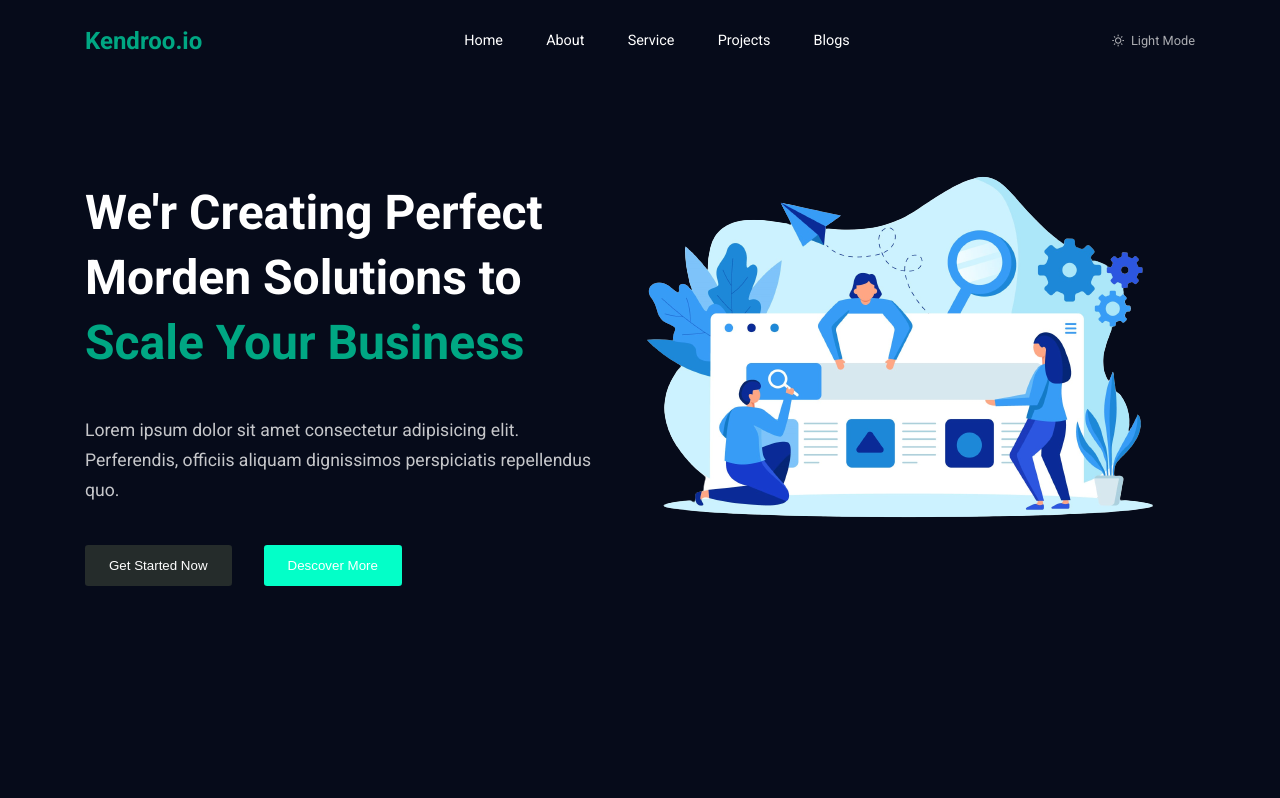
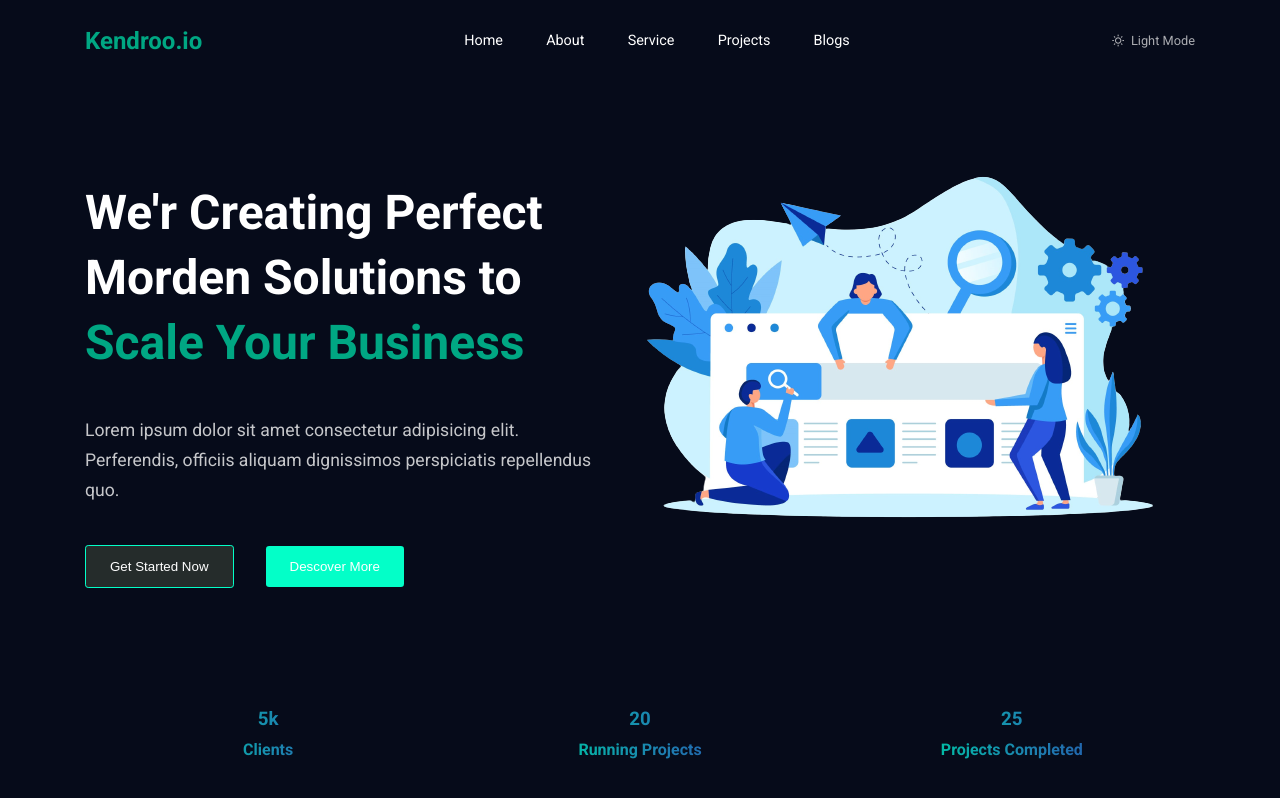
Before and after one commit to ShadmanShahariar/CompanyPortfolio, a React (Create React App) app: page / in a window 1280 px wide. Shown: the top 798 px of the page. Built offline with nearby package versions, Linux system fonts and the light colour scheme.

Commit message:
counter section

```diff
--- a/src/App.js
+++ b/src/App.js
@@ -1,12 +1,14 @@
 import "./App.css";
 import Header from "./components/Header/Header";
 import Hero from "./components/UI/Hero";
+import Counter from "./components/UI/Counter";
 
 function App() {
   return (
     <>
       <Header />
       <Hero />
+      <Counter />
     </>
   );
 }
--- /dev/null
+++ b/src/components/UI/Counter.jsx
@@ -0,0 +1,36 @@
+import React from "react";
+import "../../styles/counter.css";
+
+const counterData = [
+  {
+    number: "5k",
+    title: "Clients",
+  },
+  {
+    number: "20",
+    title: "Running Projects",
+  },
+  {
+    number: "25",
+    title: "Projects Completed",
+  },
+];
+
+const Counter = () => {
+  return (
+    <section className="counter" id="projects">
+      <div className="container">
+        <div className="counter__wrapper">
+          {counterData.map((item, index) => (
+            <div className="counter__item" key={index}>
+              <h3 className="counter__number">{item.number}</h3>
+              <h4 className="counter__title">{item.title}</h4>
+            </div>
+          ))}
+        </div>
+      </div>
+    </section>
+  );
+};
+
+export default Counter;
--- /dev/null
+++ b/src/styles/counter.css
@@ -0,0 +1,26 @@
+.counter__wrapper {
+  display: flex;
+  align-items: center;
+  justify-content: space-between;
+}
+
+.counter__item {
+  width: 33%;
+  text-align: center;
+}
+
+.counter__number,
+.counter__title {
+  background: var(--counter-color);
+  background-size: 100% 100%;
+  background-clip: text;
+  -webkit-text-fill-color: transparent;
+}
+
+.counter__number {
+  font-style: 2.5rem;
+  margin-bottom: 10px;
+}
+.counter__title {
+  font-style: 1.5rem;
+}
--- a/src/styles/hero.css
+++ b/src/styles/hero.css
@@ -45,7 +45,7 @@
 
 .primary__btn {
   background: var(--btn-secondary-bg);
-  border: var(--btn-primary-bg);
+  border: 1px solid var(--btn-primary-bg);
 }
 .secondery__btn {
   background: var(--btn-primary-bg);
```
